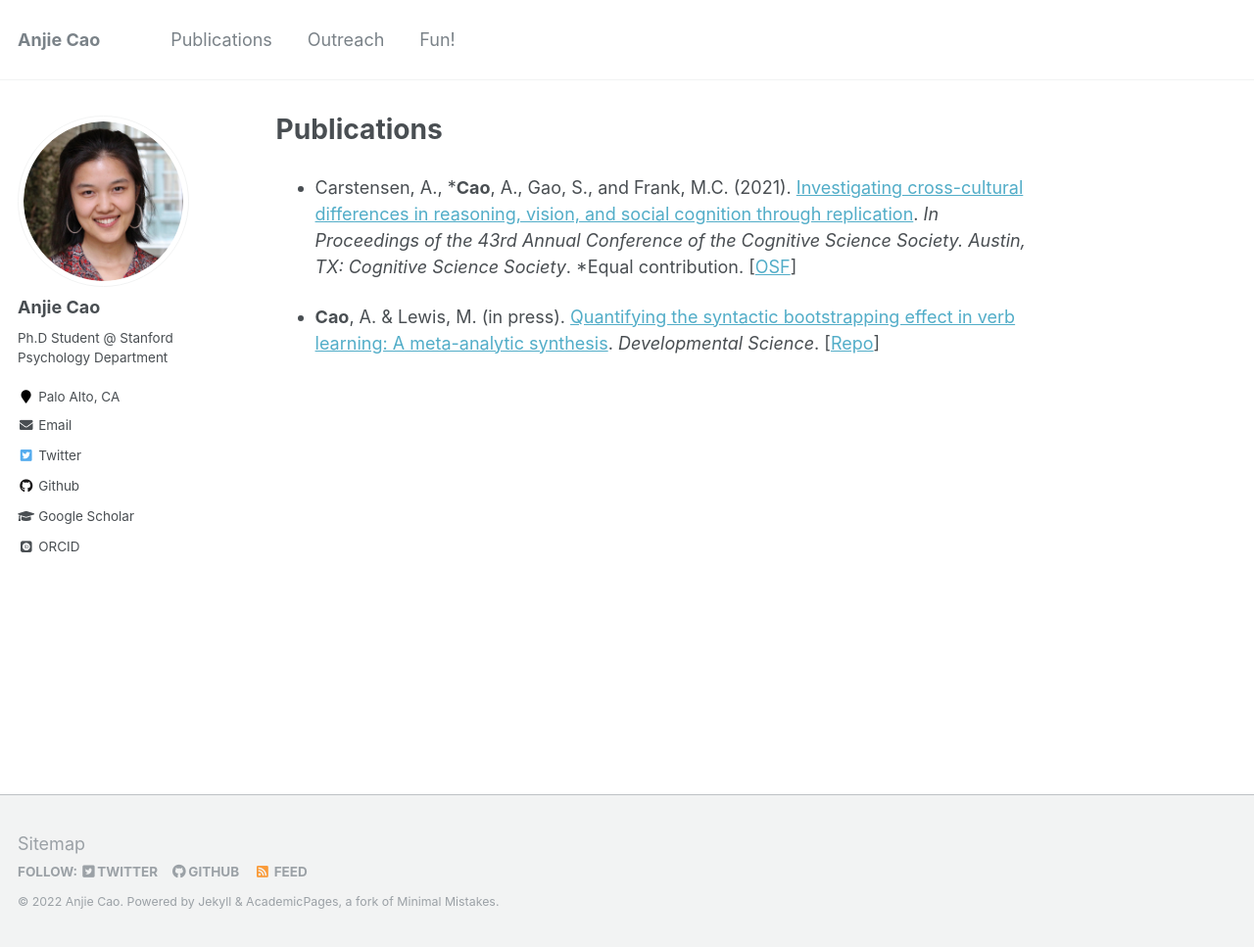
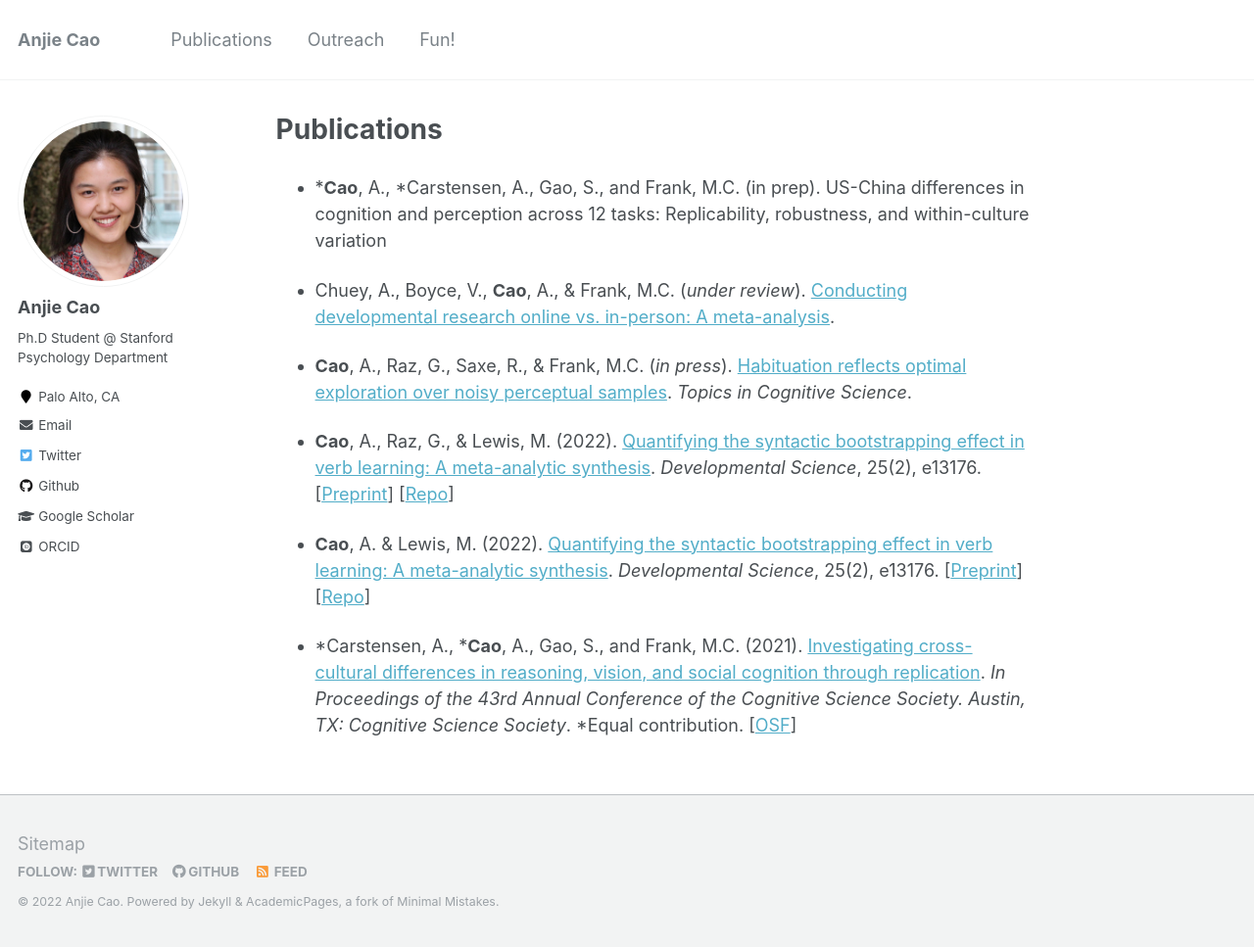
Before and after one commit to anjiecao/anjiecao.github.io, a Jekyll site: the page built from _pages/publications.md, in a window 1280 px wide and 967 px high. Shown: the whole window at 98% size. Built offline with Jekyll 4.4.1, drawn with Linux system fonts in a browser that asks for light colours; some web fonts are replaced.

Commit message:
update fall 2022

```diff
--- a/_pages/publications.md
+++ b/_pages/publications.md
@@ -4,6 +4,14 @@ permalink: /publications/
 author_profile: true
 ---
 
-- Carstensen, A., \***Cao**, A., Gao, S., and Frank, M.C. (2021). [Investigating cross-cultural differences in reasoning, vision, and social cognition through replication](https://escholarship.org/content/qt3sn0030x/qt3sn0030x.pdf). *In Proceedings of the 43rd Annual Conference of the Cognitive Science Society. Austin, TX: Cognitive Science Society*. *Equal contribution.  [[OSF](https://osf.io/65hwd/)]
+- \***Cao**, A., \*Carstensen, A., Gao, S., and Frank, M.C. (in prep). US-China differences in cognition and perception across 12 tasks: Replicability, robustness, and within-culture variation
 
-- **Cao**, A. & Lewis, M. (in press). [Quantifying the syntactic bootstrapping effect in verb learning: A meta-analytic synthesis](https://psyarxiv.com/x8ynm). *Developmental Science*.  [[Repo](https://github.com/anjiecao/SyntacticBootstrappingMA)]
+- Chuey, A., Boyce, V., **Cao**, A., & Frank, M.C. (*under review*). [Conducting developmental research online vs. in-person: A meta-analysis](https://psyarxiv.com/qc6fw).
+
+- **Cao**, A., Raz, G., Saxe, R., & Frank, M.C. (*in press*). [Habituation reflects optimal exploration over noisy perceptual samples](https://psyarxiv.com/jb7qy). *Topics in Cognitive Science*.
+
+- **Cao**, A., Raz, G.,  & Lewis, M. (2022). [Quantifying the syntactic bootstrapping effect in verb learning: A meta-analytic synthesis](https://onlinelibrary.wiley.com/doi/full/10.1111/desc.13176). *Developmental Science*, 25(2), e13176. [[Preprint](https://psyarxiv.com/x8ynm)] [[Repo](https://github.com/anjiecao/SyntacticBootstrappingMA)]
+
+- **Cao**, A. & Lewis, M. (2022). [Quantifying the syntactic bootstrapping effect in verb learning: A meta-analytic synthesis](https://onlinelibrary.wiley.com/doi/full/10.1111/desc.13176). *Developmental Science*, 25(2), e13176. [[Preprint](https://psyarxiv.com/x8ynm)] [[Repo](https://github.com/anjiecao/SyntacticBootstrappingMA)]
+
+- \*Carstensen, A., \***Cao**, A., Gao, S., and Frank, M.C. (2021). [Investigating cross-cultural differences in reasoning, vision, and social cognition through replication](https://escholarship.org/content/qt3sn0030x/qt3sn0030x.pdf). *In Proceedings of the 43rd Annual Conference of the Cognitive Science Society. Austin, TX: Cognitive Science Society*. *Equal contribution.  [[OSF](https://osf.io/65hwd/)]
```
Also changed, not shown: _pages/about.md (+4 -2 lines), _pages/outreach.md (+1 -1 lines).
